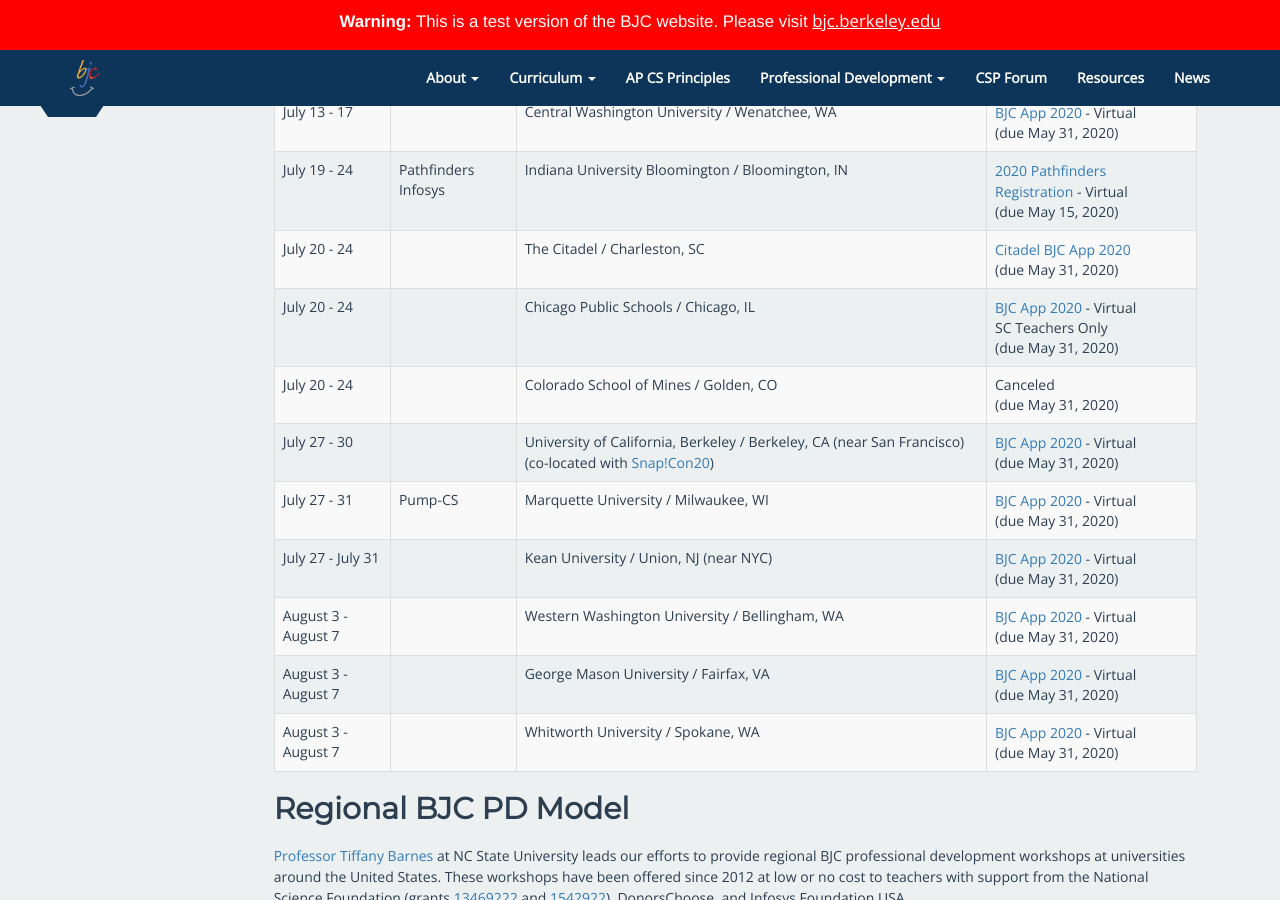
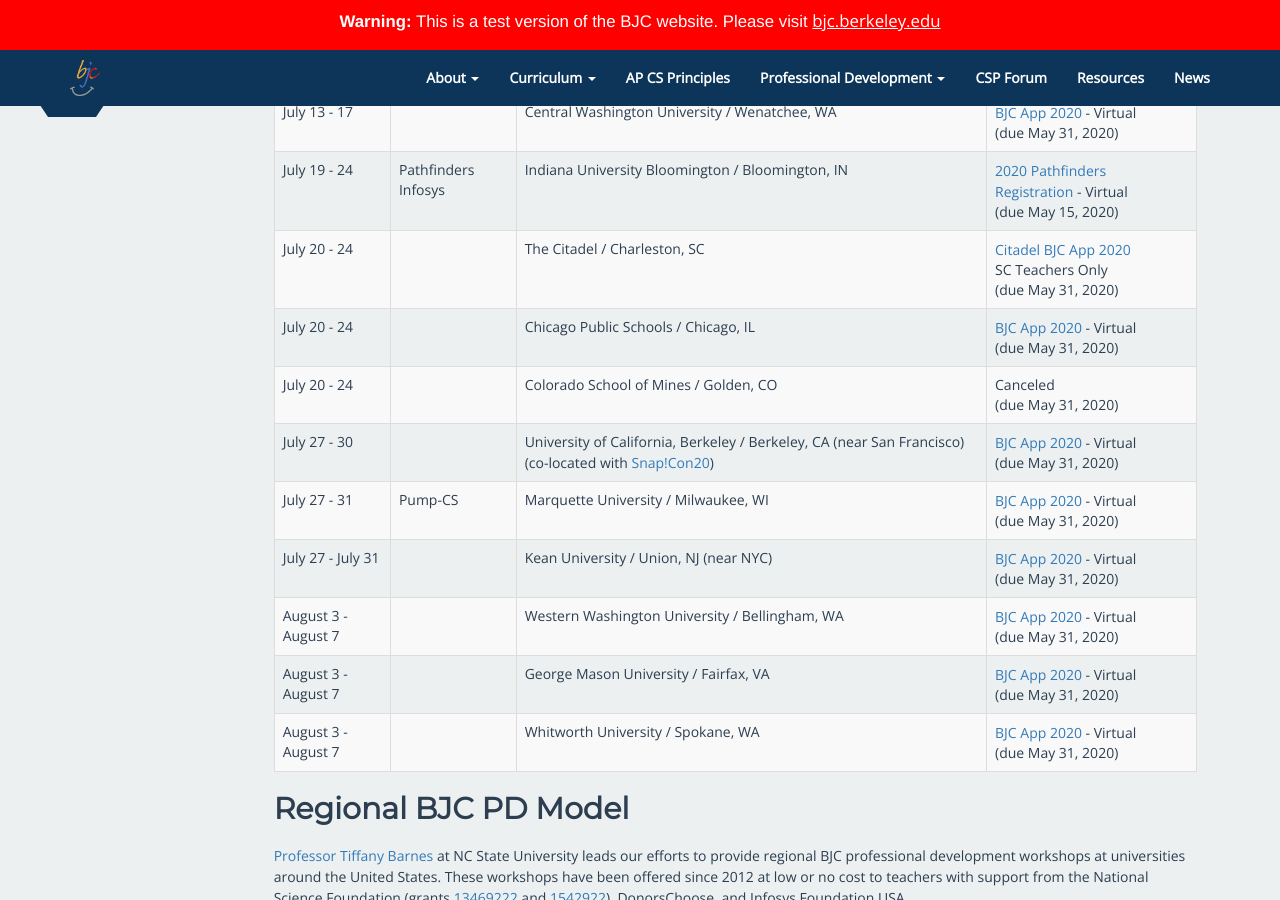
Before and after one commit to beautyjoy/beautyjoy.github.io, a Jekyll site: the page built from summer-pd/index.md, in a window 1280 px wide and 900 px high, scrolled down 929 px. Built offline with Jekyll 4.4.1, drawn with Linux system fonts in a browser that asks for light colours; some of the changed lines change nothing that is shown.

Commit message:
fixed text

```diff
--- a/summer-pd/index.md
+++ b/summer-pd/index.md
@@ -116,6 +116,7 @@
 	<td></td>
     <td>The Citadel / Charleston, SC</td>
 	<td><a href="http://bit.ly/CSPDweek2020">Citadel BJC App 2020</a>
+	<br>SC Teachers Only
 	<br>(due May 31, 2020)</td>
   </tr>
   <tr>
@@ -123,7 +124,6 @@
 	<td></td>
     <td>Chicago Public Schools / Chicago, IL</td>
 	<td><a href="https://bjc.link/pdapp20">BJC App 2020</a> - Virtual
-	<br>SC Teachers Only
 	<br>(due May 31, 2020)</td>
   </tr>
   <tr>
```
